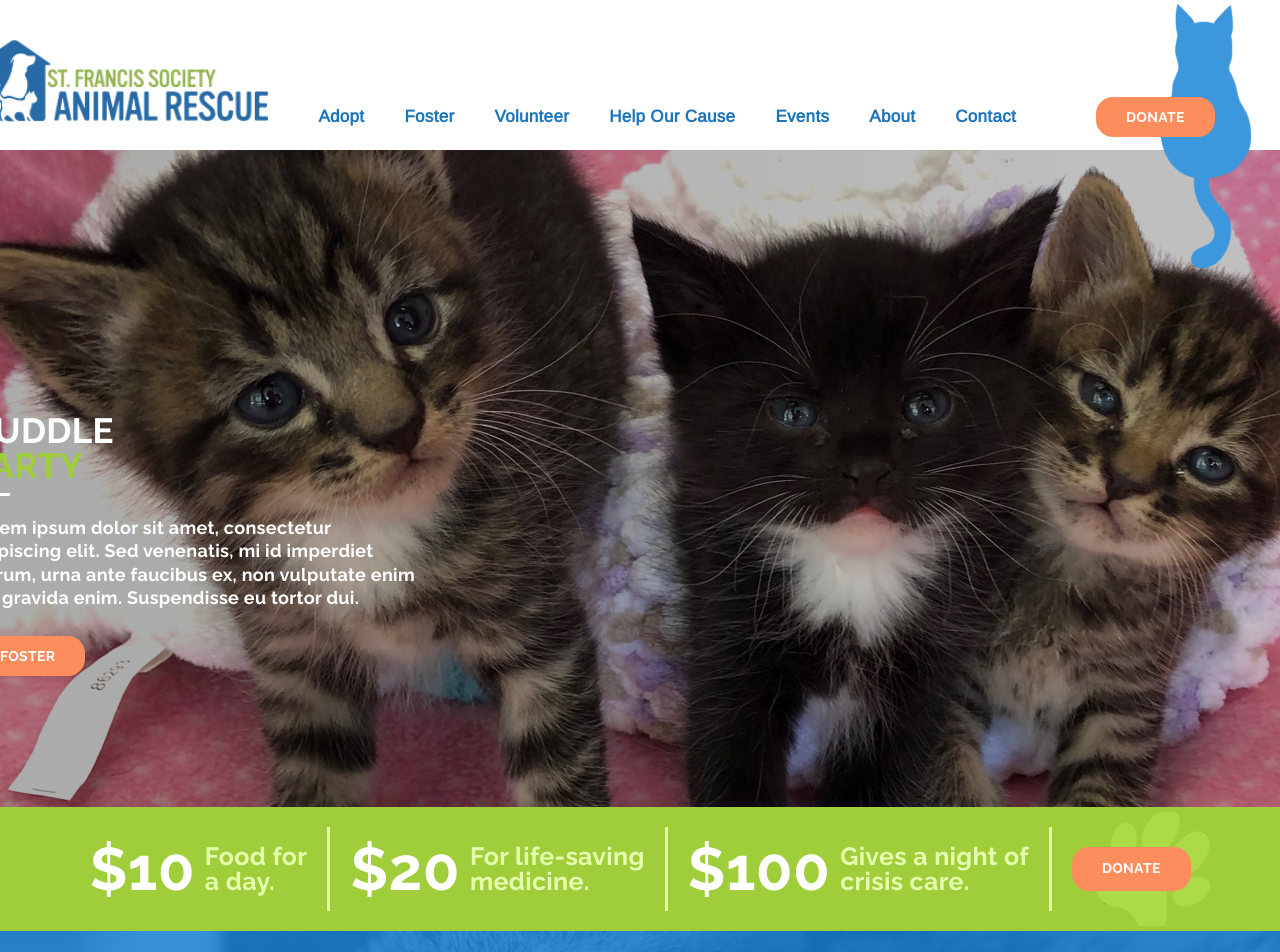
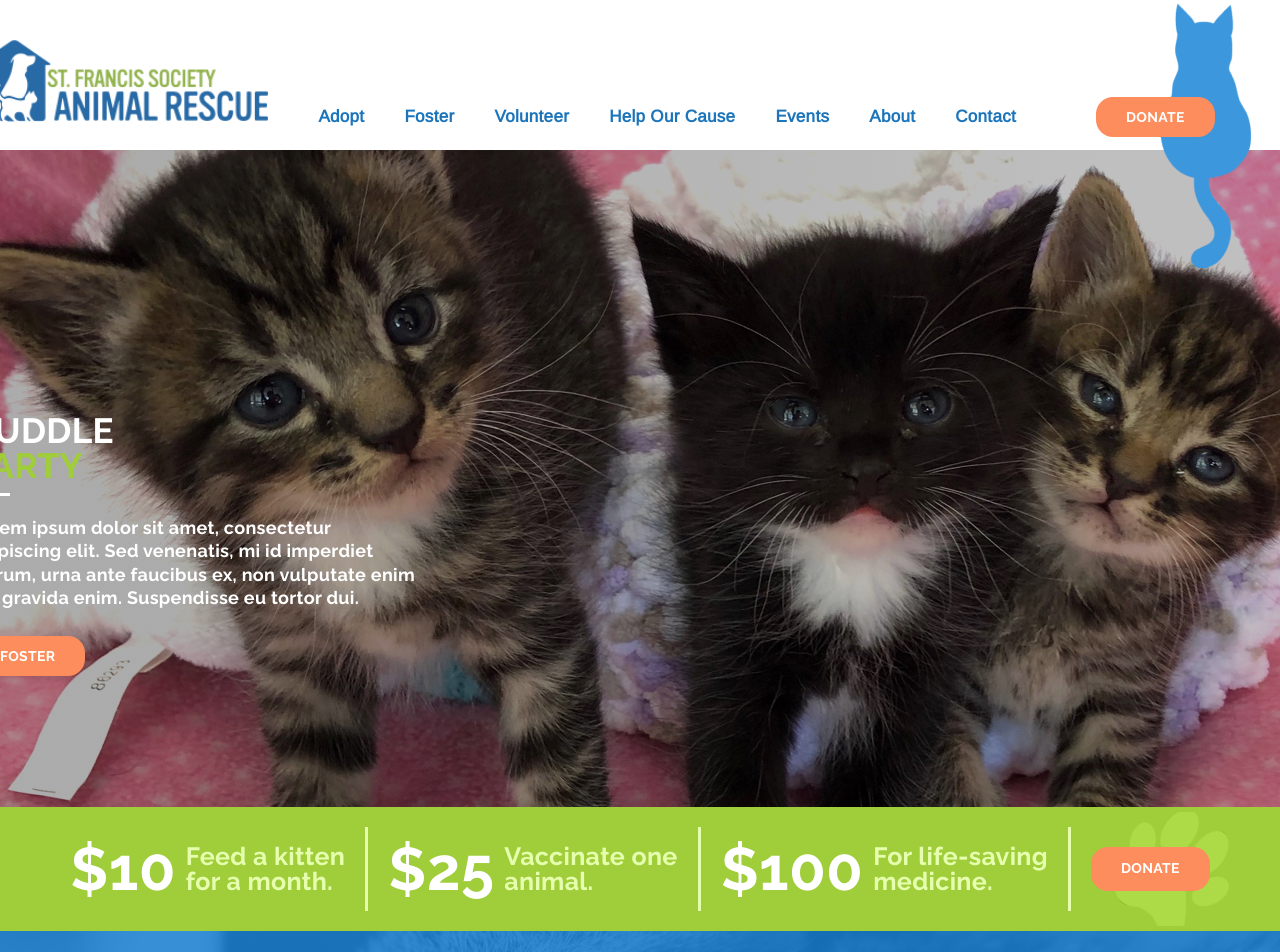
Before and after one commit to willyrk1/rescue-ui, a React (Create React App) app: page / in a window 1280 px wide. Shown: the top 952 px of the page. Built offline with nearby package versions, Linux system fonts and the light colour scheme.

Commit message:
Change mission page and donation suggestions per Lisa.

```diff
--- a/src/components/Home/DonateRibbon.js
+++ b/src/components/Home/DonateRibbon.js
@@ -8,15 +8,15 @@ const HomeLinks = () =>
   <div className={cx('donate-ribbon')}>
     <div>
       <div className={cx('money')}>$10</div>
-      <div className={cx('caption')}>Food for<br/>a day.</div>
+      <div className={cx('caption')}>Feed a kitten<br/> for a month.</div>
     </div>
     <div>
-      <div className={cx('money')}>$20</div>
-      <div className={cx('caption')}>For life-saving<br/>medicine.</div>
+      <div className={cx('money')}>$25</div>
+      <div className={cx('caption')}>Vaccinate one<br/> animal.</div>
     </div>
     <div>
       <div className={cx('money')}>$100</div>
-      <div className={cx('caption')}>Gives a night of<br/>crisis care.</div>
+      <div className={cx('caption')}>For life-saving<br/> medicine.</div>
     </div>
     <div className={cx("btn-container")}>
       <a className={cx("btn btn--accent")} href="#">DONATE</a>
--- a/src/components/Mission.js
+++ b/src/components/Mission.js
@@ -33,26 +33,26 @@ const Mission = () => {
         <div className={cx('side')}>
           <img src={dogCat}/>
           <div className={cx('money')}>$10</div>
-          <div className={cx('caption')}>Food for <br/> a day.</div>
+          <div className={cx('caption')}>Feed a kitten<br/>for a month.</div>
           <hr/>
-          <div className={cx('money')}>$20</div>
-          <div className={cx('caption')}>For life-saving <br/> medicine.</div>
+          <div className={cx('money')}>$25</div>
+          <div className={cx('caption')}>Vaccinate one animal.</div>
           <hr/>
           <div className={cx('money')}>$100</div>
-          <div className={cx('caption')}>Gives a night of <br/> crisis care.</div>
+          <div className={cx('caption')}>For life-saving <br/> medicine.</div>
           <div className={cx('btn-container')}>
             <a className={cx('btn btn--accent')} href='#'>Donate</a>
           </div>
         </div>
         <div className={cx('main')}>
           <h1>Our Mission</h1>
-          <p className={cx('lede')}>
+          <p>
             St. Francis Society Animal Rescue is an all volunteer, non-profit 501-c-3 animal
             rescue organization dedicated to saving the lives of sick, injured, and stray
             domestic animals as well as spaying/neutering and medical services for those
             animals. We seek to place animals in a loving foster or permanent home after
             recovery and we DO NOT euthanize unless terminal illness necessitates such a
-            decision. All of our animals are spayed/neutered, tested for leukemia/FIV, wormed
+            decision. All of our animals are spayed/neutered, wormed
             and vaccinated before they are adopted.
           </p>
 
@@ -74,7 +74,13 @@ const Mission = () => {
             Today, we celebrate the "Feast of St. Francis" on October 4th. Across the world, a
             Blessing of the Animals is held on this day.
           </p>
+        </div>
+      </div>
 
+      <div className={cx('mission-row')}>
+        <div className={cx('side')}>
+        </div>
+        <div className={cx('main')}>
           <h2>Meet our board of Directors</h2>
         </div>
       </div>
--- a/src/components/Mission.module.scss
+++ b/src/components/Mission.module.scss
@@ -5,7 +5,7 @@
 	font-family: 'Raleway', sans-serif;
 	display: flex;
 	justify-content: flex-start;
-	padding: 9rem 5rem 0;
+	padding: 0 5rem;
 
 	.side {
 		flex: 1 0;
@@ -16,7 +16,14 @@
 		padding-left: 5rem;
 	}
 
-	&.top .side {
+	&.top {
+		padding-top: 9rem;
+
+		> div {
+			padding-top: 2rem;
+		}
+
+		.side {
 			display: flex;
 			flex-direction: column;
 			align-items: flex-end;
@@ -44,6 +51,19 @@
 			}
 		}
 
+		.main {
+			background: url('../assets/images/news_bg.png') no-repeat;
+
+			p {
+				color: #fff;
+			}
+
+			h2 {
+				color: #fff;
+			}
+		}
+	}
+
 	h1 {
 		color: $color-accent;
 		font-size: 4.5rem;
@@ -68,10 +88,6 @@
 		font-size: 2rem;
 		margin-top: 3rem;
 		margin-bottom: 6rem;
-
-		&.lede {
-			font-size: 3rem;
-		}
 	}
 
 	> div {
```
Lines whose indentation alone changed are shown as unchanged.
